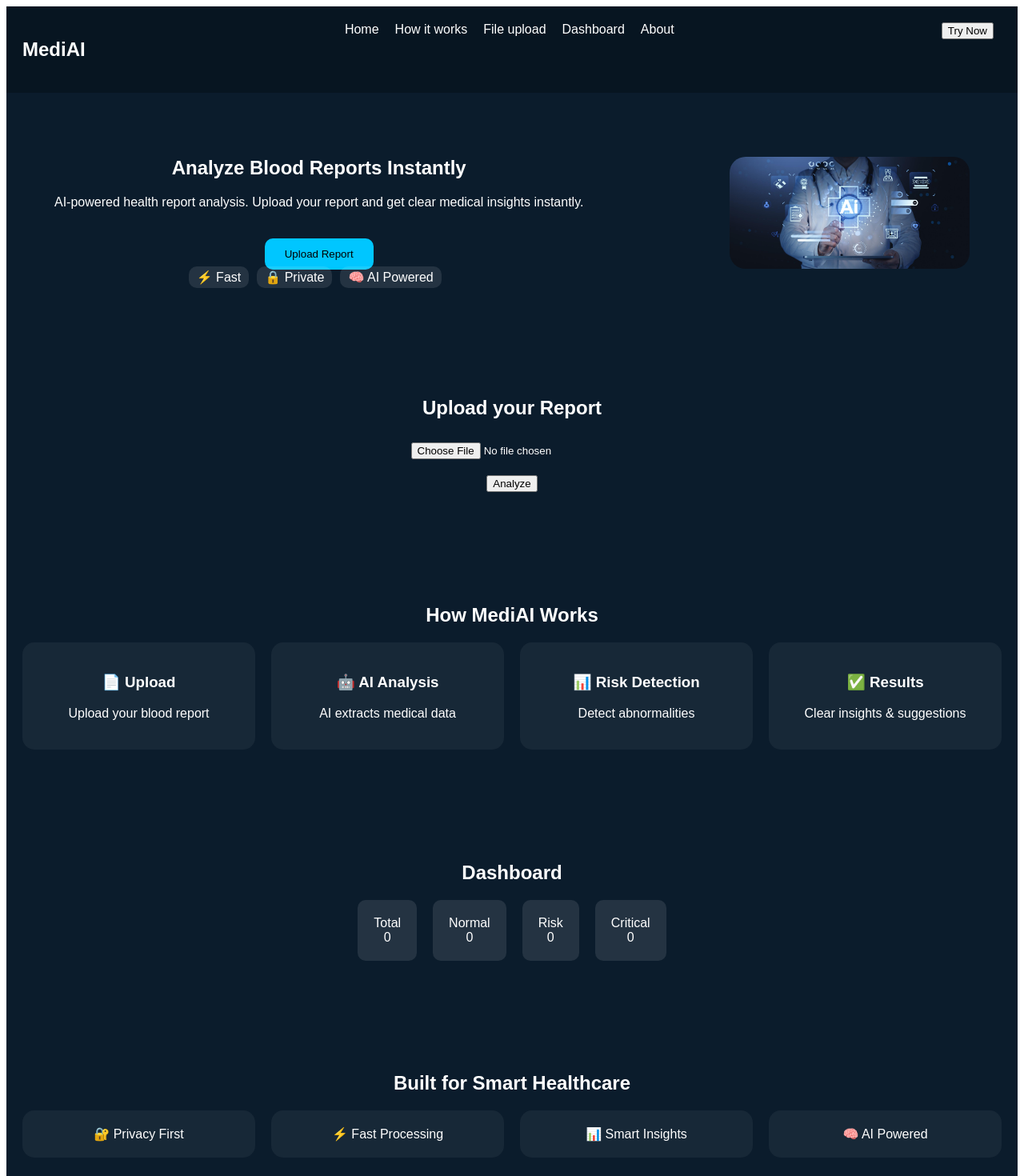
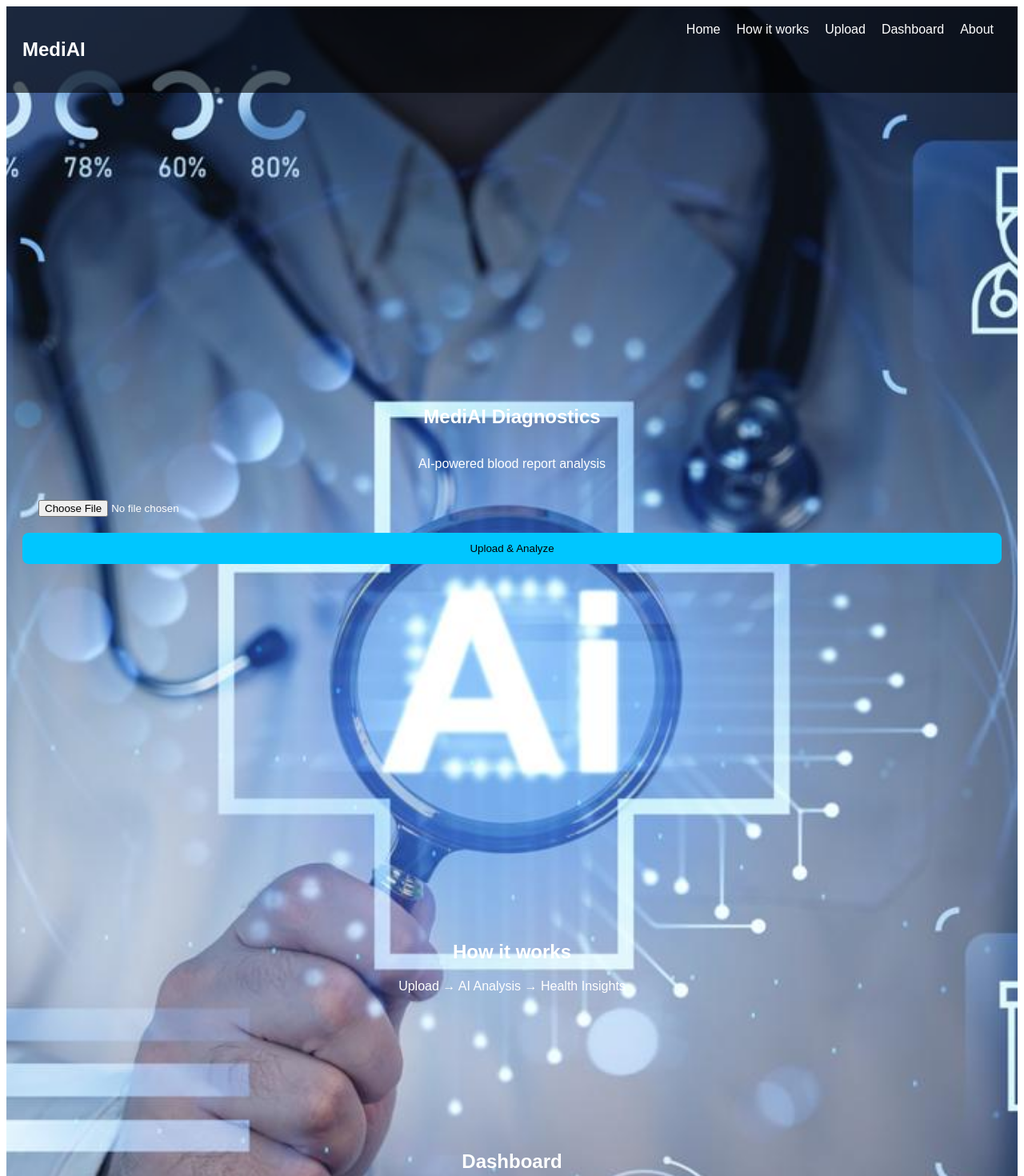
Before and after one commit to Rahul2127git/MediAI-Diagnostics, a Next.js app in the folder mediai-diagnostics/frontend/: page / in a window 1280 px wide. Shown: the top 1470 px of the page at 80% size. Built offline with nearby package versions, Linux system fonts and the light colour scheme.

Commit message:
Update index.js

```diff
--- a/mediai-diagnostics/frontend/pages/index.js
+++ b/mediai-diagnostics/frontend/pages/index.js
@@ -4,7 +4,10 @@ export default function Home() {
   const [file, setFile] = useState(null);
 
   const handleUpload = async () => {
-    if (!file) return alert("Select file");
+    if (!file) {
+      alert("Select file first");
+      return;
+    }
 
     const formData = new FormData();
     formData.append("file", file);
@@ -26,179 +29,101 @@ export default function Home() {
   };
 
   return (
-    <div className="main">
+    <div className="container">
 
       {/* NAVBAR */}
-      <nav className="nav">
+      <nav>
         <h2>MediAI</h2>
         <div>
           <a href="#home">Home</a>
           <a href="#how">How it works</a>
-          <a href="#upload">File upload</a>
+          <a href="#upload">Upload</a>
           <a href="#dashboard">Dashboard</a>
           <a href="#about">About</a>
         </div>
-        <a href="#upload"><button>Try Now</button></a>
       </nav>
 
-      {/* HERO */}
+      {/* HERO + UPLOAD */}
       <section id="home" className="hero">
-        <div>
-          <h1>Analyze Blood Reports Instantly</h1>
-          <p>
-            AI-powered health report analysis. Upload your report and get
-            clear medical insights instantly.
-          </p>
+        <h1>MediAI Diagnostics</h1>
+        <p>AI-powered blood report analysis</p>
 
-          <a href="#upload">
-            <button className="primary">Upload Report</button>
-          </a>
+        <input type="file" onChange={(e) => setFile(e.target.files[0])} />
 
-          <div className="tags">
-            <span>⚡ Fast</span>
-            <span>🔒 Private</span>
-            <span>🧠 AI Powered</span>
-          </div>
-        </div>
-
-        <img src="/bg.jpg" />
+        <button onClick={handleUpload}>Upload & Analyze</button>
       </section>
 
-      {/* UPLOAD SECTION */}
-      <section id="upload" className="upload">
-        <h2>Upload your Report</h2>
-
-        <input
-          type="file"
-          accept=".pdf,.csv,.xlsx,.xls,.png,.jpg,.jpeg"
-          onChange={(e) => setFile(e.target.files[0])}
-        />
-
-        <button onClick={handleUpload}>Analyze</button>
+      {/* HOW */}
+      <section id="how">
+        <h2>How it works</h2>
+        <p>Upload → AI Analysis → Health Insights</p>
       </section>
 
-      {/* HOW IT WORKS */}
-      <section id="how" className="how">
-        <h2>How MediAI Works</h2>
-
-        <div className="grid">
-          <div className="card">
-            <h3>📄 Upload</h3>
-            <p>Upload your blood report</p>
-          </div>
-
-          <div className="card">
-            <h3>🤖 AI Analysis</h3>
-            <p>AI extracts medical data</p>
-          </div>
-
-          <div className="card">
-            <h3>📊 Risk Detection</h3>
-            <p>Detect abnormalities</p>
-          </div>
-
-          <div className="card">
-            <h3>✅ Results</h3>
-            <p>Clear insights & suggestions</p>
-          </div>
+      {/* DASHBOARD */}
+      <section id="dashboard">
+        <h2>Dashboard</h2>
+        <div className="stats">
+          <div>Total<br/>0</div>
+          <div>Normal<br/>0</div>
+          <div>Risk<br/>0</div>
+          <div>Critical<br/>0</div>
         </div>
       </section>
 
-      {/* DASHBOARD */}
-      <section id="dashboard" className="dashboard">
-        <h2>Dashboard</h2>
-
-        <div className="stats">
-          <div>Total<br/><span>0</span></div>
-          <div>Normal<br/><span>0</span></div>
-          <div>Risk<br/><span>0</span></div>
-          <div>Critical<br/><span>0</span></div>
-        </div>
+      {/* ABOUT */}
+      <section id="about">
+        <h2>About</h2>
+        <p>MediAI helps analyze medical reports using AI.</p>
       </section>
 
-      {/* FEATURES */}
-      <section id="about" className="features">
-        <h2>Built for Smart Healthcare</h2>
+      <style jsx>{`
+        html {
+          scroll-behavior: smooth;
+        }
 
-        <div className="grid">
-          <div className="card">🔐 Privacy First</div>
-          <div className="card">⚡ Fast Processing</div>
-          <div className="card">📊 Smart Insights</div>
-          <div className="card">🧠 AI Powered</div>
-        </div>
-      </section>
-
-      {/* LOGIN */}
-      <section className="login">
-        <h2>Welcome Back</h2>
-        <input placeholder="Username" />
-        <input placeholder="Password" type="password" />
-        <button>Login</button>
-      </section>
-
-      {/* STYLES */}
-      <style jsx>{`
-        .main {
-          background: #0b1c2c;
+        .container {
+          background: url("/bg.jpg") no-repeat center center/cover;
+          min-height: 100vh;
           color: white;
           font-family: Arial;
         }
 
-        .nav {
+        nav {
           display: flex;
           justify-content: space-between;
           padding: 20px;
-          background: #071521;
+          background: rgba(0,0,0,0.6);
         }
 
-        .nav a {
+        nav a {
           margin: 0 10px;
           color: white;
           text-decoration: none;
         }
 
-        .hero {
-          display: flex;
-          justify-content: space-between;
-          align-items: center;
-          padding: 60px;
+        section {
+          padding: 80px 20px;
+          text-align: center;
         }
 
-        .hero img {
-          width: 300px;
-          border-radius: 20px;
+        .hero {
+          height: 100vh;
+          display: flex;
+          flex-direction: column;
+          justify-content: center;
         }
 
-        .primary {
-          margin-top: 20px;
+        input {
+          margin: 10px;
+          padding: 10px;
+        }
+
+        button {
           padding: 12px 25px;
           background: #00c6ff;
           border: none;
-          border-radius: 10px;
-        }
-
-        .tags span {
-          margin-right: 10px;
-          background: rgba(255,255,255,0.1);
-          padding: 5px 10px;
-          border-radius: 10px;
-        }
-
-        section {
-          padding: 60px 20px;
-          text-align: center;
-        }
-
-        .grid {
-          display: grid;
-          grid-template-columns: repeat(auto-fit, minmax(200px,1fr));
-          gap: 20px;
-        }
-
-        .card {
-          background: rgba(255,255,255,0.05);
-          padding: 20px;
-          border-radius: 15px;
+          border-radius: 8px;
+          cursor: pointer;
         }
 
         .stats {
@@ -208,21 +133,9 @@ export default function Home() {
         }
 
         .stats div {
-          background: rgba(255,255,255,0.1);
+          background: rgba(0,0,0,0.5);
           padding: 20px;
           border-radius: 10px;
-        }
-
-        input {
-          display: block;
-          margin: 10px auto;
-          padding: 10px;
-          border-radius: 8px;
-          border: none;
-        }
-
-        button {
-          cursor: pointer;
         }
       `}</style>
     </div>
```
